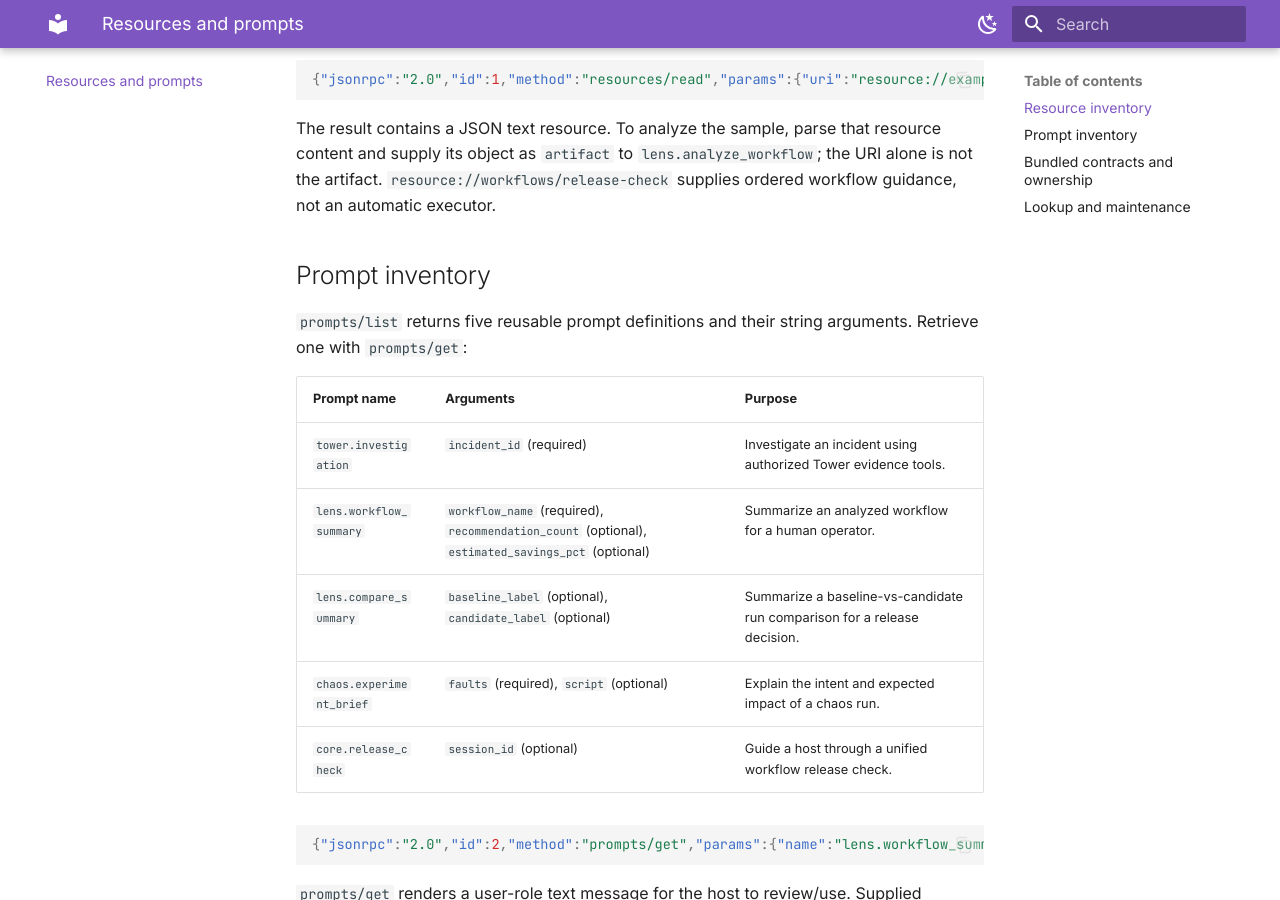
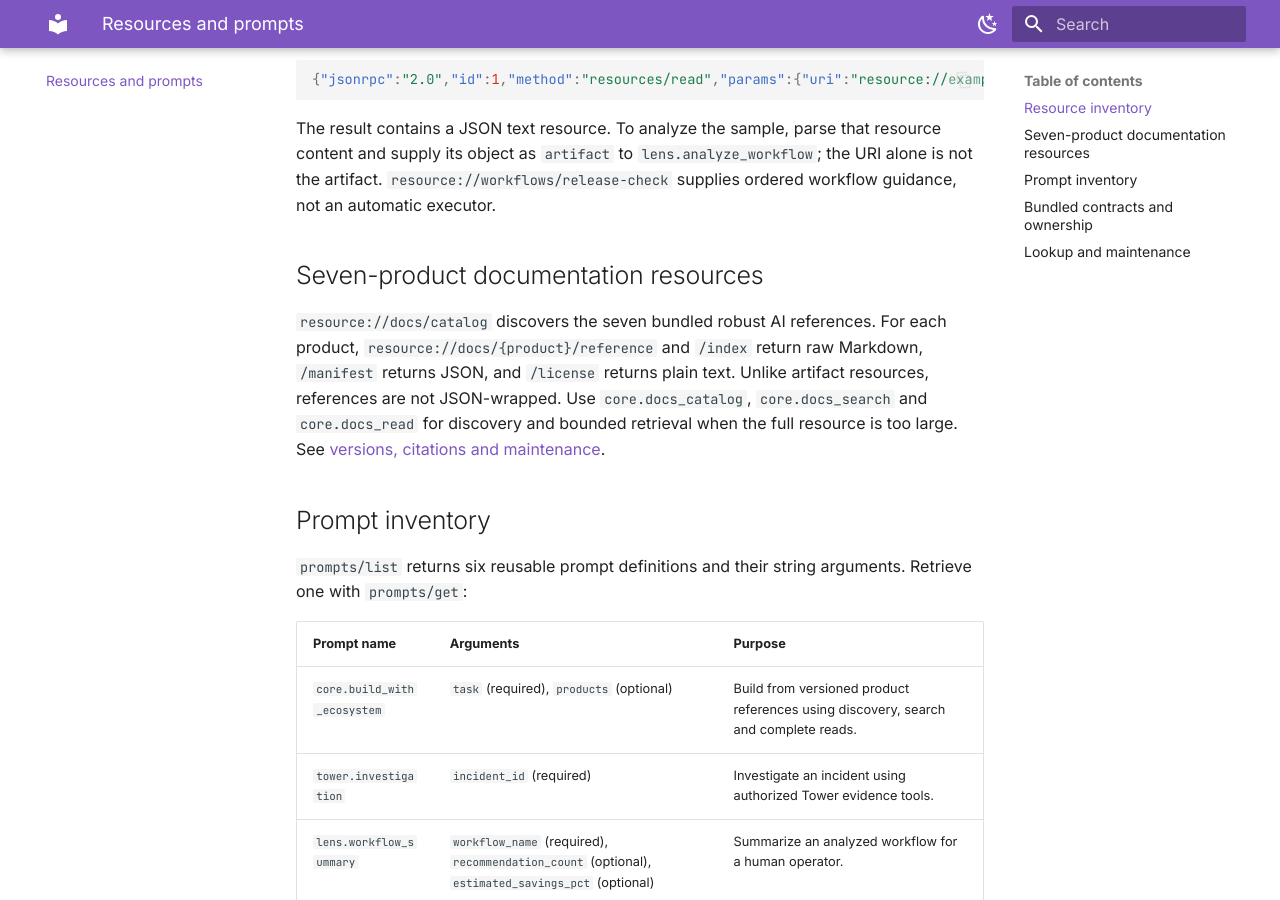
Before and after one commit to DeepAgentLabs/mcp-server, an MkDocs documentation site: the page built from docs/resources-and-prompts.md, in a window 1280 px wide and 900 px high, scrolled down 1790 px. Built offline with MkDocs 1.6.1 and Material for MkDocs 9.7.7, drawn with Linux system fonts in a browser that asks for light colours.

Commit message:
docs: document copilot reference access in docs/resources-and-prompts.md

```diff
--- a/docs/resources-and-prompts.md
+++ b/docs/resources-and-prompts.md
@@ -40,12 +40,22 @@ An initialized-client resource-read request is:
 
 The result contains a JSON text resource. To analyze the sample, parse that resource content and supply its object as `artifact` to `lens.analyze_workflow`; the URI alone is not the artifact. `resource://workflows/release-check` supplies ordered workflow guidance, not an automatic executor.
 
+## Seven-product documentation resources
+
+`resource://docs/catalog` discovers the seven bundled robust AI references.
+For each product, `resource://docs/{product}/reference` and `/index` return raw
+Markdown, `/manifest` returns JSON, and `/license` returns plain text. Unlike
+artifact resources, references are not JSON-wrapped. Use `core.docs_catalog`,
+`core.docs_search` and `core.docs_read` for discovery and bounded retrieval when
+the full resource is too large. See [versions, citations and maintenance](ecosystem-ai-reference.md).
+
 ## Prompt inventory
 
-`prompts/list` returns five reusable prompt definitions and their string arguments. Retrieve one with `prompts/get`:
+`prompts/list` returns six reusable prompt definitions and their string arguments. Retrieve one with `prompts/get`:
 
 | Prompt name | Arguments | Purpose |
 | --- | --- | --- |
+| `core.build_with_ecosystem` | `task` (required), `products` (optional) | Build from versioned product references using discovery, search and complete reads. |
 | `tower.investigation` | `incident_id` (required) | Investigate an incident using authorized Tower evidence tools. |
 | `lens.workflow_summary` | `workflow_name` (required), `recommendation_count` (optional), `estimated_savings_pct` (optional) | Summarize an analyzed workflow for a human operator. |
 | `lens.compare_summary` | `baseline_label` (optional), `candidate_label` (optional) | Summarize a baseline-vs-candidate run comparison for a release decision. |
```
